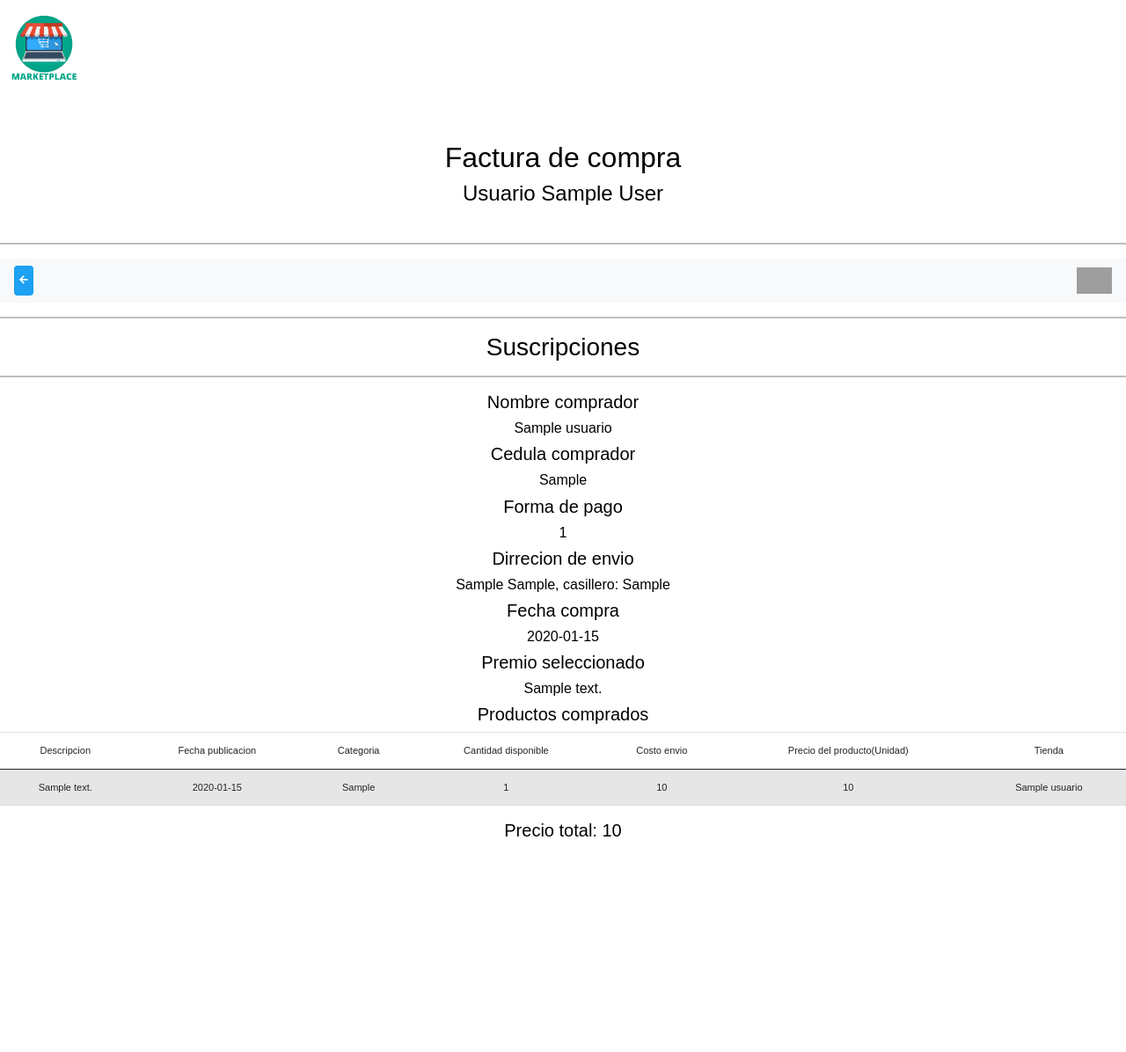
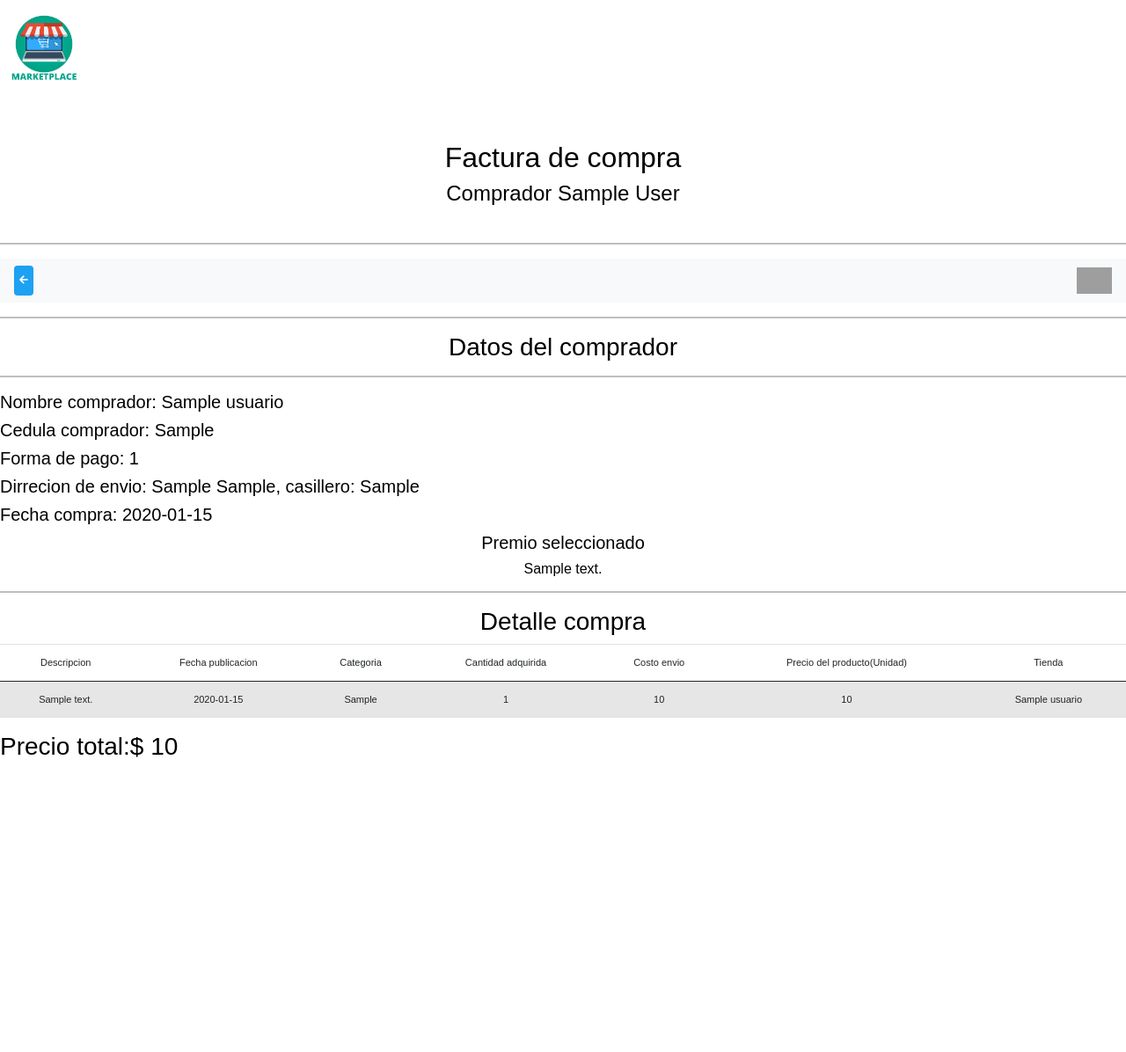
Before and after one commit to bosco11/Proyecto-2-progra4, a CodeIgniter app: page /Proyecto2-progra4/index.php/comprador/facturaCompra/1 in a window 1280 px wide. Shown: the top 1196 px of the page at 88% size. Run offline with CodeIgniter, Linux system fonts and the light colour scheme; the visitor is signed in with stand-in values (Sample User, id 1); tables that the repository leaves empty hold one stand-in row (values such as "Sample post"); some libraries are stand-ins or nearby versions; grey boxes are pictures that could not be loaded.

Commit message:
Update factura.php

```diff
--- a/marketplace/application/views/reportes/factura.php
+++ b/marketplace/application/views/reportes/factura.php
@@ -4,11 +4,12 @@
         <img style='' src="<?php echo site_url('resources/img/tienda.png'); ?>" alt="logo" width="100" height="100" />
         <br>
         <h2 style='text-align: center; padding-top: 60px;'>Factura de compra</h2>
-        <h4 style='text-align: center;'>Usuario <?php echo $this->session->userdata['logged_in']['nombre_real'] ?></h4>
+        <h4 style='text-align: center;'>Comprador <?php echo $this->session->userdata['logged_in']['nombre_real'] ?></h4>
         <br>
         <hr>
         <nav class="navbar navbar-light bg-light justify-content-between">
-            <?php echo form_open('comprador/compradorHome'); ?> <!-- Se crea un form para regresar a la vista anterior -->
+            <?php echo form_open('comprador/compradorHome'); ?>
+            <!-- Se crea un form para regresar a la vista anterior -->
             <button type="submit" name="btn_return" id="btn_return" class="boton" title="Regresar"><i class="fas fa-arrow-left"></i></button>
             <?php echo form_close(); ?>
             <div class="nav-item">
@@ -18,23 +19,20 @@
         <hr>
         <div style="background-color: white; height: 1000px;" class="box-header-imprimir" id="ReporteSuscripciones">
 
-            <h3 align="center">Suscripciones</h3>
+            <h3 align="center">Datos del comprador</h3>
             <hr>
-            <h5 align="center">Nombre comprador</h5>
-            <h6 align="center"><?php echo $compra['nombre_real'] ?></h6>
-            <h5 align="center">Cedula comprador</h5>
-            <h6 align="center"><?php echo $compra['cedula'] ?></h6>
-            <h5 align="center">Forma de pago</h5>
-            <h6 align="center"><?php echo $compra['numero_tarjeta'] ?></h6>
-            <h5 align="center">Dirrecion de envio</h5>
-            <h6 align="center"><?php echo $compra['pais_direccion'] . " " . $compra['provincia'] . ", casillero: " . $compra['numero_casillero'] ?></h6>
-            <h5 align="center">Fecha compra</h5>
-            <h6 align="center"><?php echo $compra['fecha'] ?></h6>
+            <h5>Nombre comprador: <?php echo $compra['nombre_real'] ?> </h5>
+            <h5>Cedula comprador: <?php echo $compra['cedula'] ?></h5>
+            <h5>Forma de pago: <?php echo $compra['numero_tarjeta'] ?></h5>
+            <h5>Dirrecion de envio: <?php echo $compra['pais_direccion'] . " " . $compra['provincia'] . ", casillero: " . $compra['numero_casillero'] ?></h5>
+            <h5>Fecha compra: <?php echo $compra['fecha'] ?></h5>
+
             <?php if (isset($compra['id_premios'])) { ?>
                 <h5 align="center">Premio seleccionado</h5>
                 <h6 align="center"><?php echo $compra['descripcion'] ?></h6>
             <?php } ?>
-            <h5 align="center">Productos comprados</h5>
+            <hr>
+            <h3 align="center">Detalle compra</h3>
             <div id="tableview">
                 <table class="table table-striped table-white" id="table">
                     <thead>
@@ -42,7 +40,7 @@
                             <td>Descripcion </td>
                             <td>Fecha publicacion</td>
                             <td>Categoria</td>
-                            <td>Cantidad disponible</td>
+                            <td>Cantidad adquirida</td>
                             <td>Costo envio</td>
                             <td>Precio del producto(Unidad)</td>
                             <td>Tienda</td>
@@ -51,7 +49,8 @@
                     <tbody id="tbTable">
                         <?php
                         $productos = $compra['productos'];
-                        foreach ($productos as $pro) { ?> <!-- Se carga un tableview con todos los productos comprados-->
+                        foreach ($productos as $pro) { ?>
+                            <!-- Se carga un tableview con todos los productos comprados-->
                             <tr align="center">
                                 <td><?php echo $pro['descripcion'] ?></td>
                                 <td><?php echo $pro['fecha_publicacion'] ?></td>
@@ -65,7 +64,7 @@
                     </tbody>
                 </table>
             </div>
-            <h5 align="center">Precio total: <?php echo $compra['precio_total'] ?></h5>
+            <h3>Precio total:$ <?php echo $compra['precio_total'] ?></h3>
         </div>
     </div>
 
```
